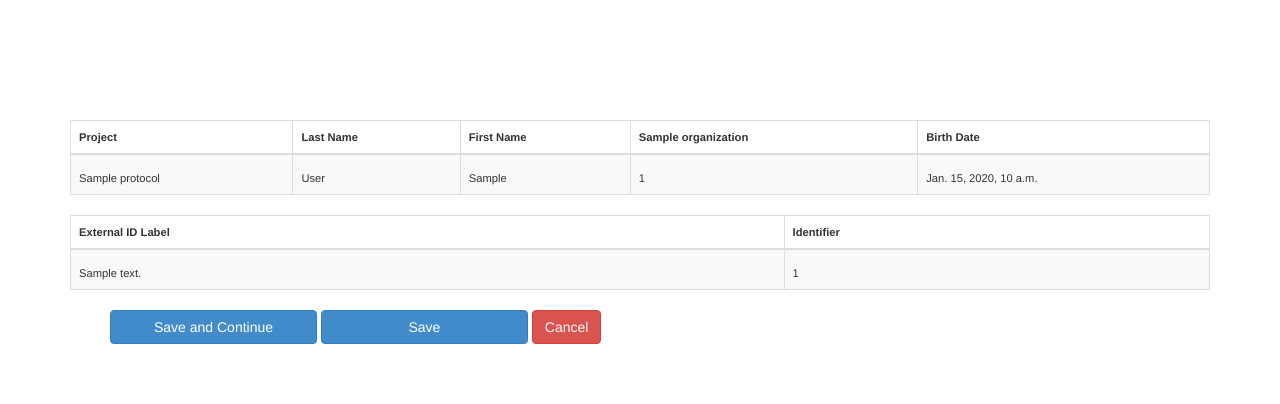
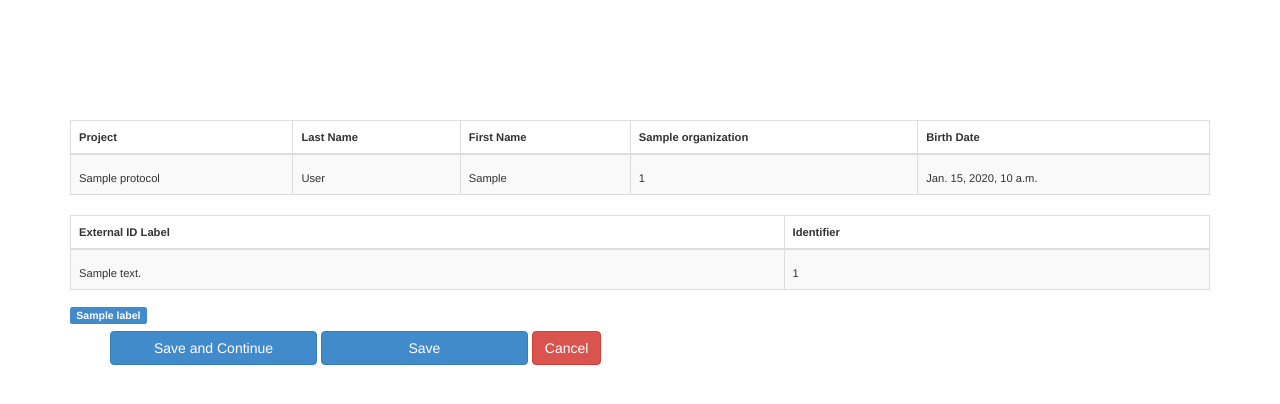
Before and after one commit to www3838438/biorepo-portal, a Django app: template dataentry/templates/pds_dataentry_srf.html in a window 1280 px wide. Shown: the top 404 px of the page. Run offline with Django 3.2, Linux system fonts and the light colour scheme; tables that the repository leaves empty hold one stand-in row (values such as "Sample post"); the template is opened without the code that fills it: values that come from a table or form of the project are taken from there, most other values are stand-ins (such as "Sample title", 1, 10 or a date in 2020); parts of the project's set-up code (start-up, migrations or seed data) failed here and were passed over; some libraries are stand-ins or nearby versions.

Commit message:
Add labels to srf

```diff
--- a/dataentry/templates/pds_dataentry_srf.html
+++ b/dataentry/templates/pds_dataentry_srf.html
@@ -59,6 +59,8 @@
     </table>
 </div>
 {% endif %}
+
+<div> <span class="label label-primary">{{label.label}}</span></div>
 
 <div style="margin-top:10px">
 
--- a/dataentry/views.py
+++ b/dataentry/views.py
@@ -890,6 +890,7 @@ def pds_dataentry_form(request, pds_id, subject_id, form_spec, record_id):
                     )
                 except:
                     next_form_url = ''
+                label = er_label_rh.get(id=record.label_id)
                 context = {
                     'subRecordForm': form,
                     'protocol': pds.protocol,
@@ -899,6 +900,7 @@ def pds_dataentry_form(request, pds_id, subject_id, form_spec, record_id):
                     'pds': pds,
                     'form_submission_url': form_submission_url,
                     'next_form_url': next_form_url,
+                    'label': label,
                     'rec_id': str(record_id),
                     'redcap_status': getRedcapStatus()
                 }
```
